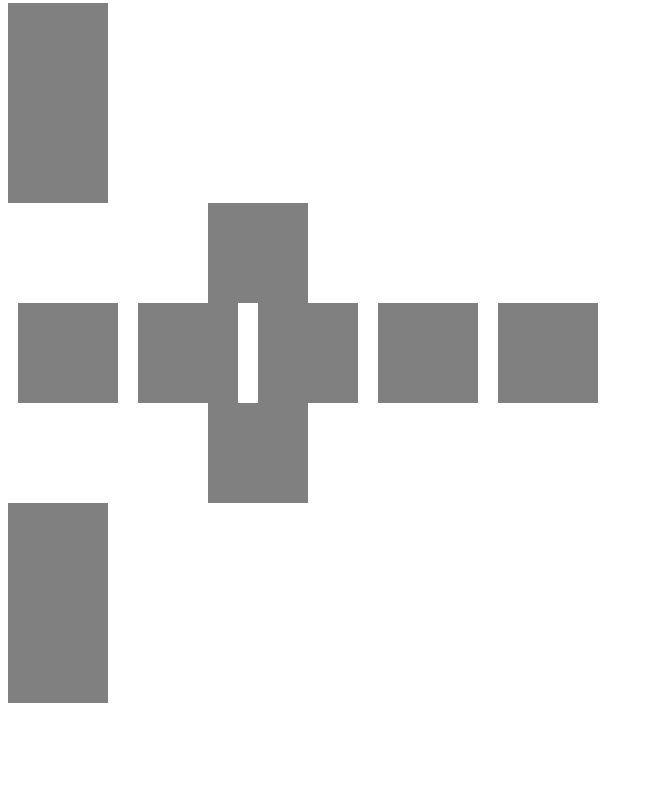
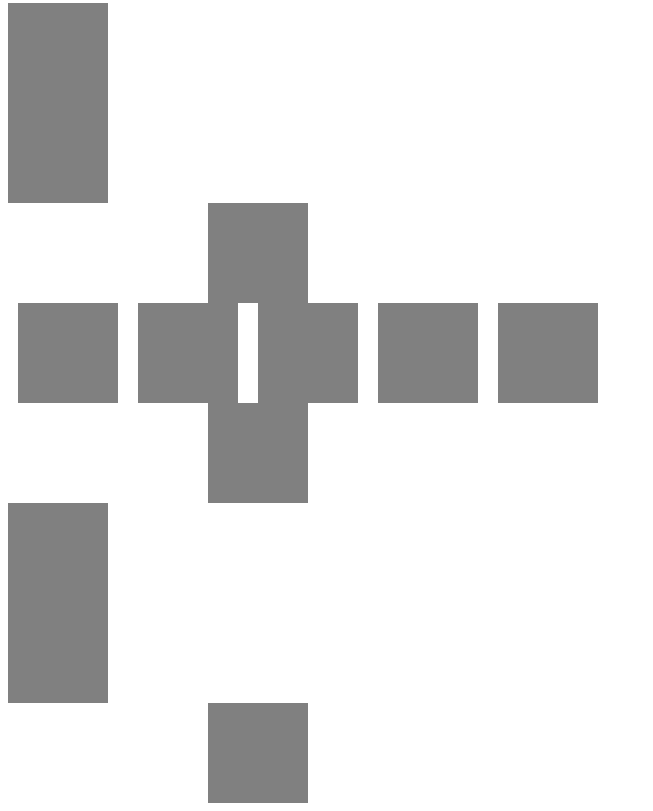
Before and after one commit to 2k54/etc, a plain HTML site: page gsap/index.html in a window 1280 px wide. Shown: the part 335-1146 px from the top of the page, without its empty margins (0-653 px from the left). Before the commit the page ends 1046 px from the top, so only its background shows below. Drawn offline with nearby package versions, Linux system fonts and the light colour scheme; files that its build step writes are made by us from their sources.

Commit message:
些細な変更

```diff
--- a/gsap/index.html
+++ b/gsap/index.html
@@ -51,6 +51,9 @@
     <div class="box2 box"></div>
     <div class="box3 box"></div>
   </div>
+  <div id="test8" class="timeline">
+    <div class="box1 box"></div>
+  </div>
   <script>
     gsap.to("#test1 .box", {duration: 2, x: 300});
     // gsap.to(".box3", {duration: 5, x: '20%'});
@@ -95,6 +98,14 @@
     tl.to("#test7 .box2", {duration: 1, x: 200, scale: 0.2});
     tl.to("#test7 .box3", {duration: 1, x: 200, scale: 2, y: 20});
 
+    let w = gsap.getProperty("#id", "width");
+
+    gsap.to("#test8 .box", {x: 200, onUpdate: function() {
+      let elem = this.targets()[0];
+
+      console.log(gsap.getProperty(elem, "x"));
+    } });
+
 
   </script>
 </body>
```
